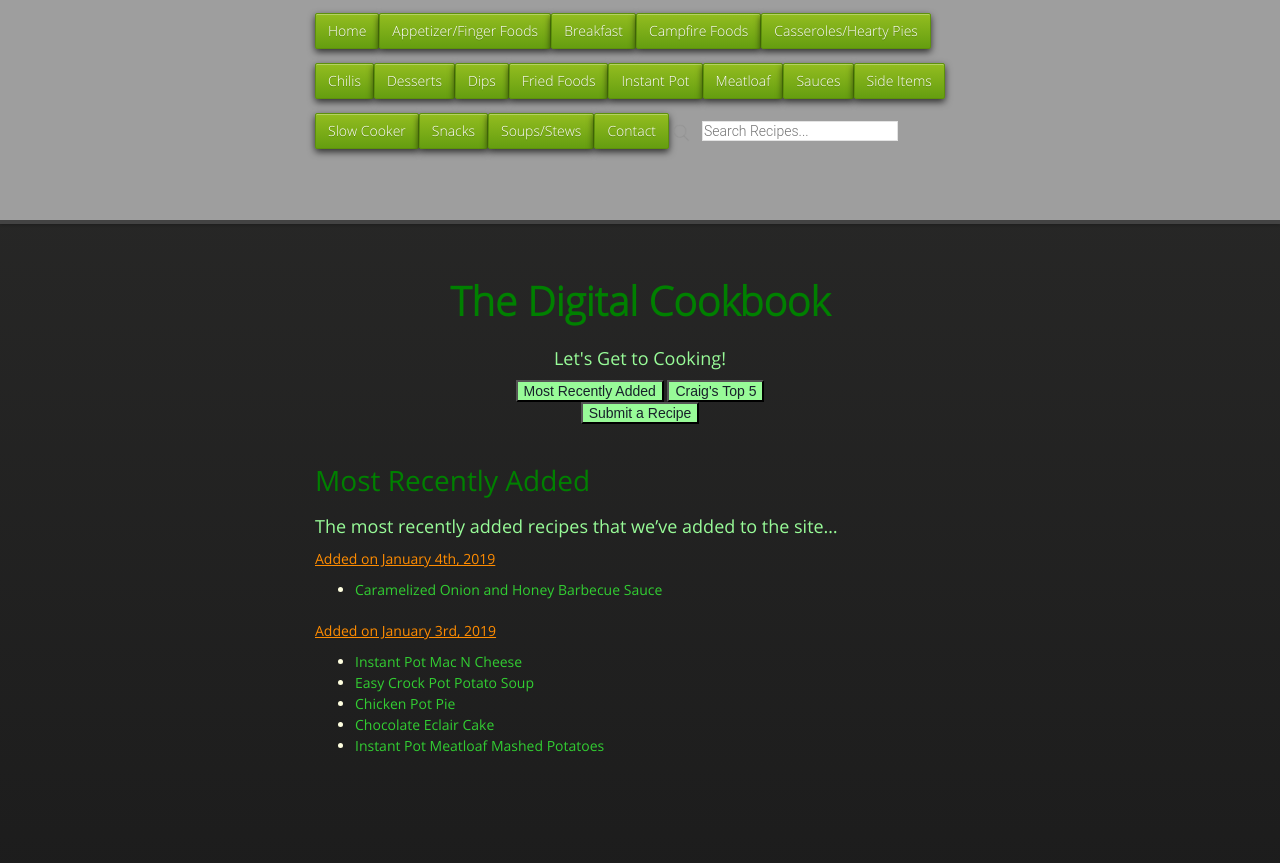
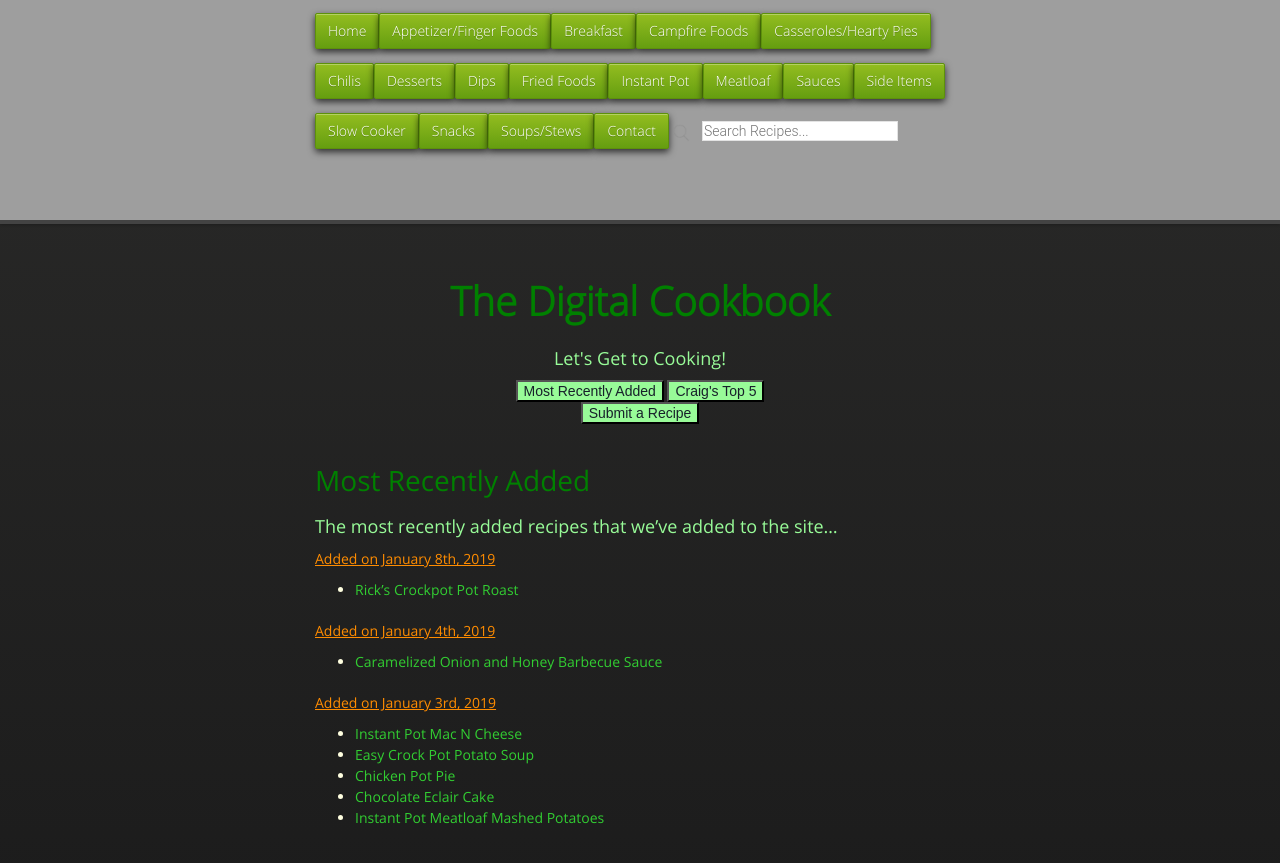
Before and after one commit to cmwillett/TheDigitalCookbook, a Jekyll site: the page built from MostRecentlyAdded.md, in a window 1280 px wide. Shown: the top 863 px of the page. Built offline with Jekyll 4.4.1, drawn with Linux system fonts in a browser that asks for light colours; nearby versions of some CDN libraries.

Commit message:
Update MostRecentlyAdded.md

```diff
--- a/MostRecentlyAdded.md
+++ b/MostRecentlyAdded.md
@@ -6,6 +6,9 @@ tags: recent,current
 # Most Recently Added
 
 ### The most recently added recipes that we've added to the site...
+
+#### Added on January 8th, 2019
+* [Rick's Crockpot Pot Roast]({{site.github.url}}/SlowCooker/RicksCrockpotPotRoast/index.html)
 
 #### Added on January 4th, 2019
 * [Caramelized Onion and Honey Barbecue Sauce]({{site.github.url}}/Sauces/CaramelizedOnionHoneyBarbecueSauce/index.html)
```
